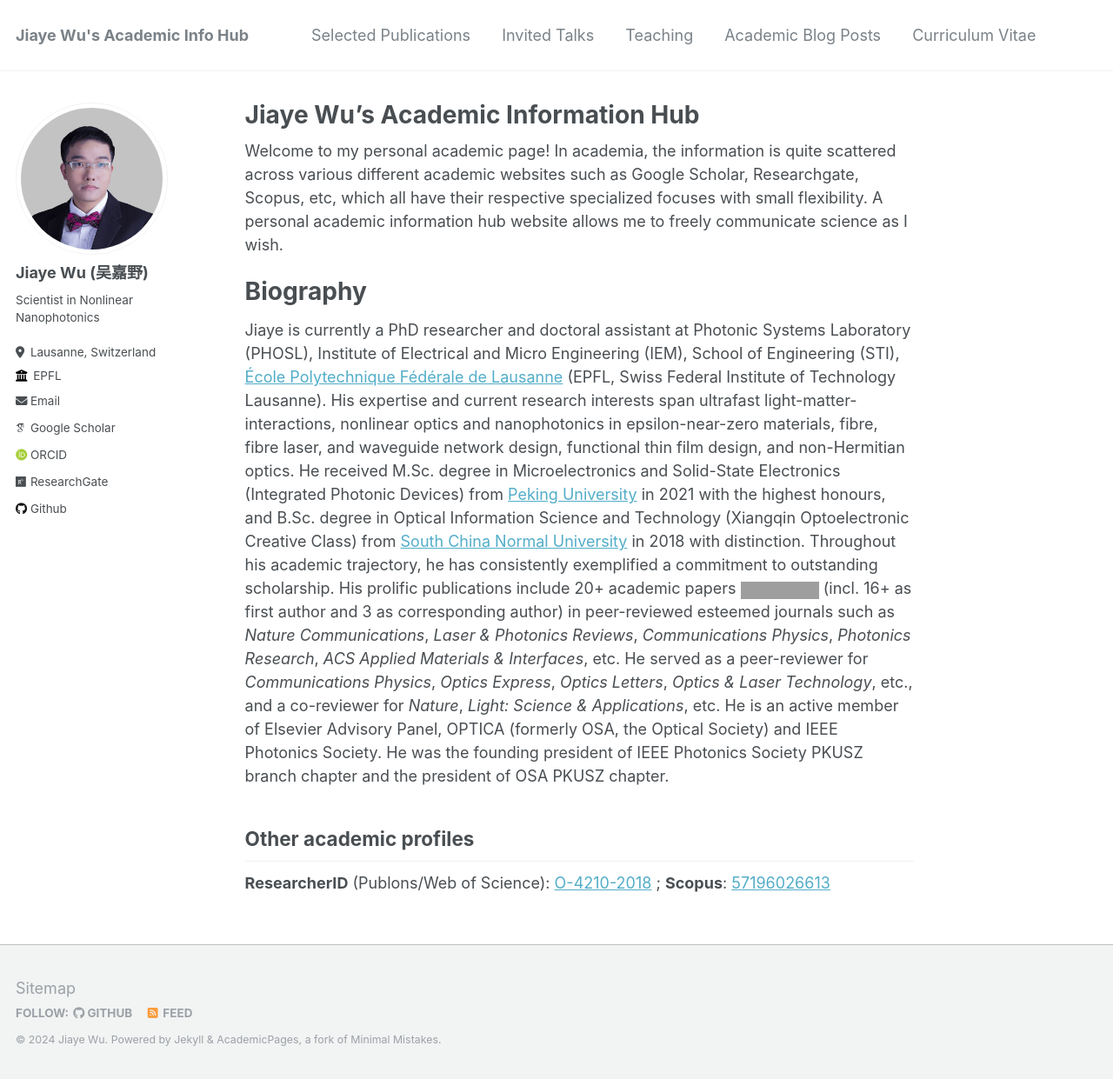
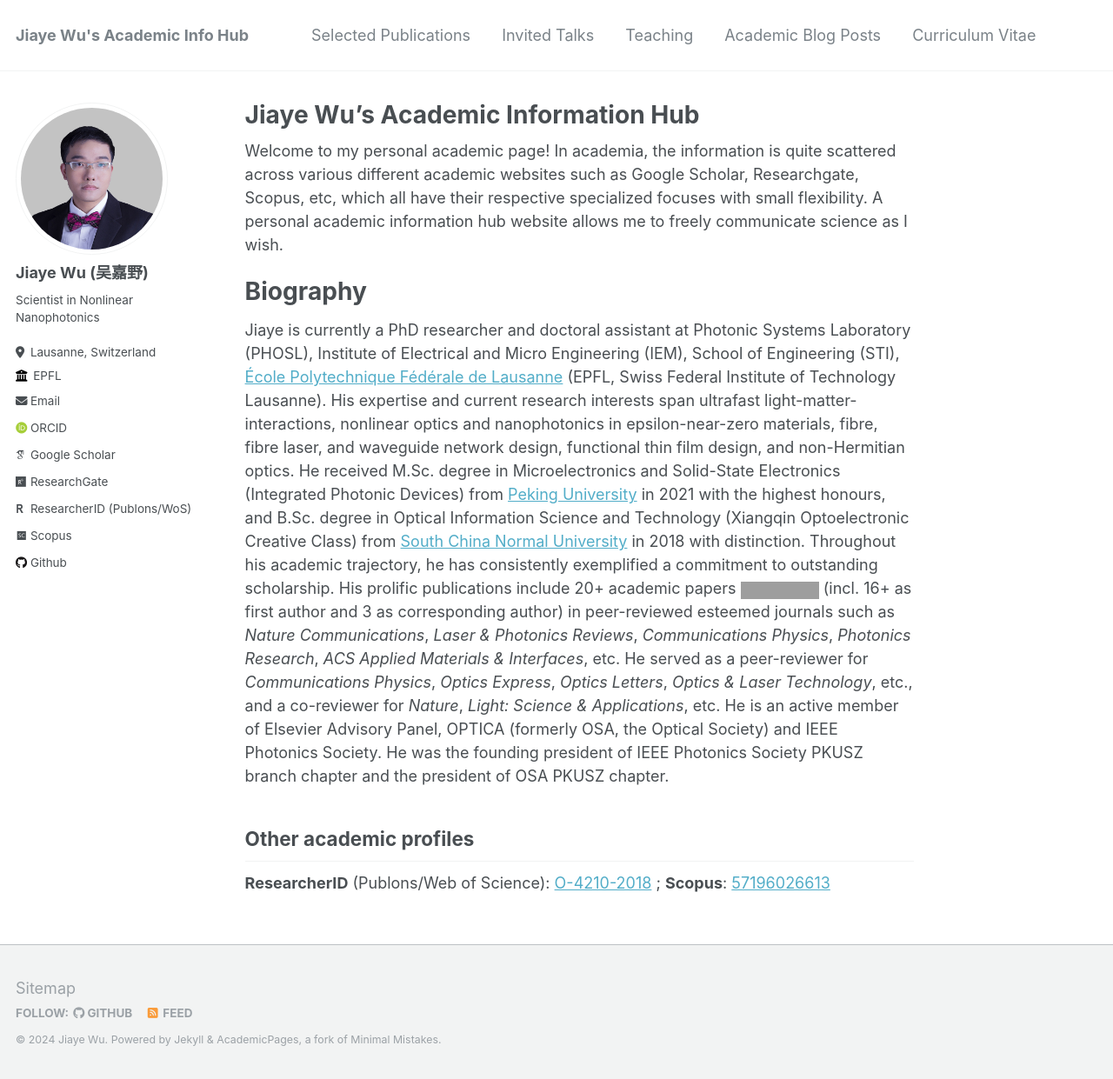
Before and after one commit to jiaye-wu/academicpages-version, a Jekyll site: the page built from _pages/about.md, in a window 1280 px wide and 1241 px high. Shown: the whole window at 87% size. Built offline with Jekyll 4.4.1, drawn with Linux system fonts in a browser that asks for light colours; some web fonts are replaced; grey boxes are pictures that could not be loaded.

Commit message:
Add support to Scopus and ResearcherID

```diff
--- a/_config.yml
+++ b/_config.yml
@@ -38,6 +38,8 @@
   orcid            : "https://orcid.org/0000-0002-0650-1274"
   # pubmed           : "https://www.ncbi.nlm.nih.gov/pubmed/?term=john+snow"
   researchgate     : "https://researchgate.net/profile/Jiaye_Wu"
+  researcherid      : "https://www.webofscience.com/wos/author/record/O-4210-2018"
+  scopus              : "https://www.scopus.com/authid/detail.uri?authorId=57196026613"
 
   # Repositories and software development
   # bitbucket        : # Username - Update with your username on the site
--- a/_includes/author-profile.html
+++ b/_includes/author-profile.html
@@ -38,6 +38,9 @@
       {% endif %}
 
       <!-- Font Awesome and Academicons icons / Academic websites -->
+      {% if author.orcid %}
+      <li><a href="{{ author.orcid }}"><i class="ai ai-orcid ai-fw icon-pad-right"></i>ORCID</a></li>
+      {% endif %}
       {% if author.arxiv %}
         <li><a href="{{ author.arxiv }}"><i class="ai ai-arxiv ai-fw icon-pad-right"></i>arXiv</a></li>
       {% endif %}
@@ -47,14 +50,17 @@
       {% if author.impactstory %}
         <li><a href="{{ author.impactstory }}"><i class="ai ai-impactstory ai-fw icon-pad-right"></i>Impactstory</a></li>
       {% endif %}
-      {% if author.orcid %}
-        <li><a href="{{ author.orcid }}"><i class="ai ai-orcid ai-fw icon-pad-right"></i>ORCID</a></li>
-      {% endif %}
       {% if author.pubmed %}
         <li><a href="{{ author.pubmed }}"><i class="ai ai-pubmed ai-fw icon-pad-right"></i>PubMed</a></li>
       {% endif %}
       {% if author.researchgate %}
         <li><a href="{{ author.researchgate }}"><i class="fab fa-fw fa-researchgate icon-pad-right" aria-hidden="true"></i>ResearchGate</a></li>
+      {% endif %}
+      {% if author.researcherid %}
+      <li><a href="{{ author.researcherid }}"><i class="ai ai-researcherid ai-fw icon-pad-right" aria-hidden="true"></i>ResearcherID (Publons/WoS)</a></li>
+      {% endif %}
+      {% if author.scopus %}
+      <li><a href="{{ author.scopus }}"><i class="ai ai-scopus ai-fw icon-pad-right" aria-hidden="true"></i>Scopus</a></li>
       {% endif %}
 
       <!-- Font Awesome icons / Repositories and software development -->
```
